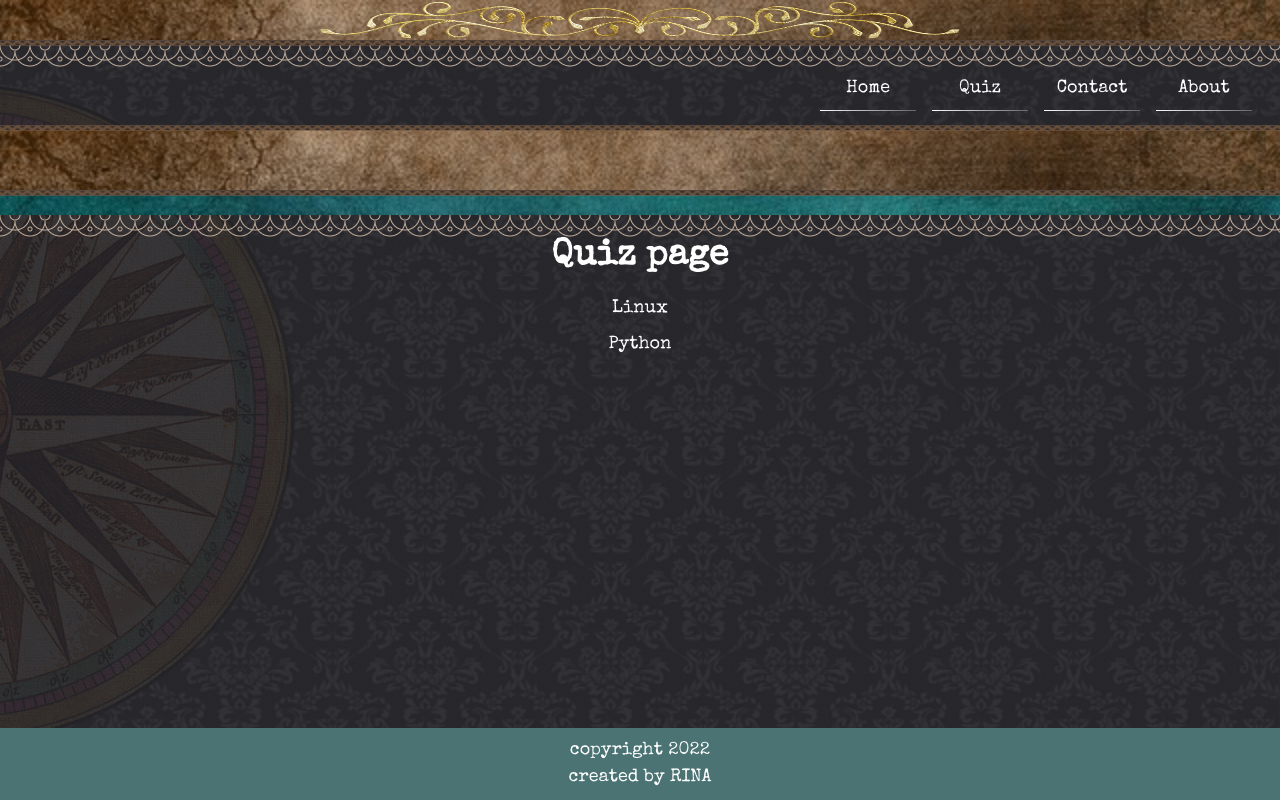
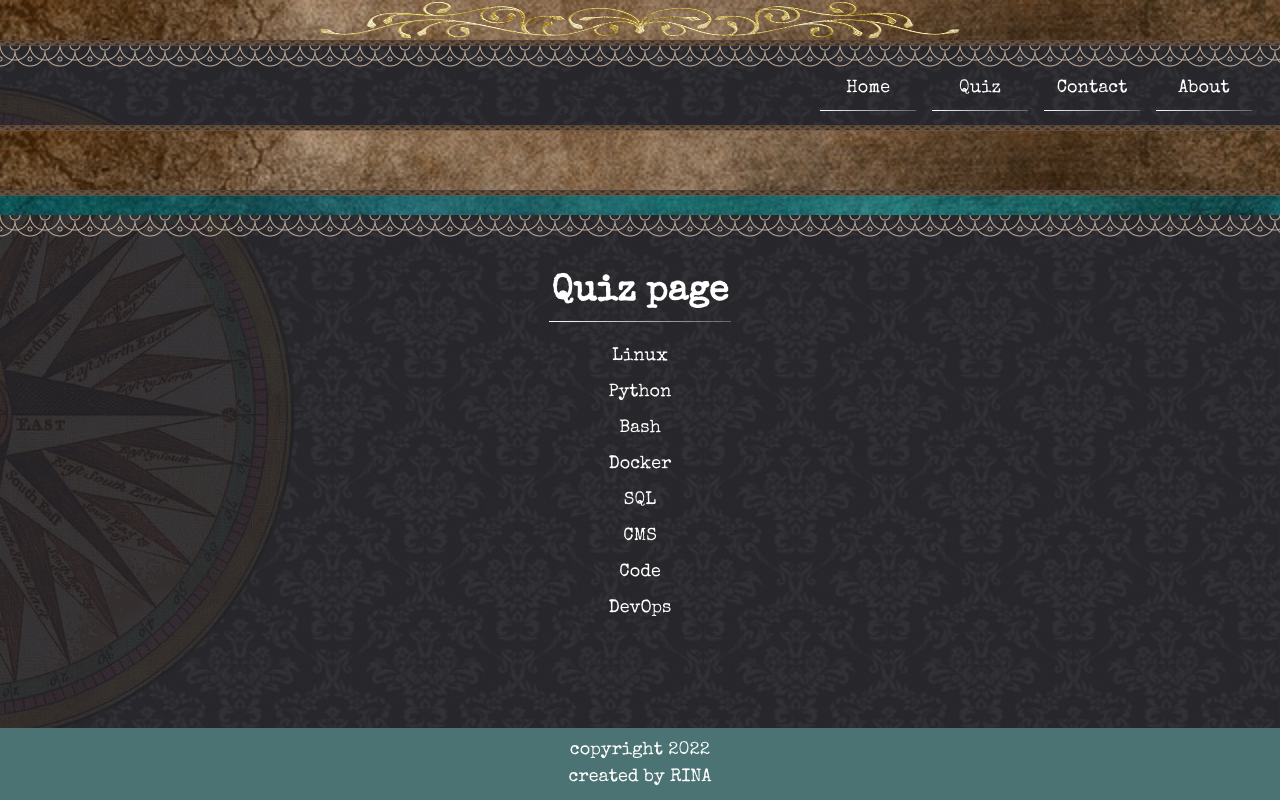
Before and after one commit to Rinasham/Quiz_API_Flask, a Flask app: page /quiz in a window 1280 px wide. Run offline with Flask 2, Linux system fonts and the light colour scheme; data that the repository does not hold is empty; some libraries are stand-ins or nearby versions.

Commit message:
[add] quiz categories

```diff
--- a/static/css/styles.css
+++ b/static/css/styles.css
@@ -145,7 +145,7 @@ main {
 #main-wrapper {
   z-index: 10000;
   width: 90%;
-  margin: 0 auto;
+  margin: 60px auto;
   text-align: center;
 }
 
@@ -168,3 +168,18 @@ footer {
   text-align: center;
   line-height: 0.5em;
 }
+
+
+/* ------------  quiz page -------------------------------------------- */
+
+.page-title {
+  padding-bottom: 0.3em;
+  display: inline;
+  border-bottom: 0;
+  border-image: linear-gradient(to left, #666 0%, #fff 100%) 1/0 0 1px 0;
+  border-style: solid;
+}
+
+.category {
+  margin-top: 2em;
+}
--- a/templates/quiz.html
+++ b/templates/quiz.html
@@ -1,9 +1,15 @@
 {% extends 'base.html' %}
 
 {% block main %}
-<h1>Quiz page</h1>
-<div id="category">
+<h1 class="page-title">Quiz page</h1>
+<div class="category">
   <p>Linux</p>
   <p>Python</p>
+  <p>Bash</p>
+  <p>Docker</p>
+  <p>SQL</p>
+  <p>CMS</p>
+  <p>Code</p>
+  <p>DevOps</p>
 </div>
 {% endblock %}
```
